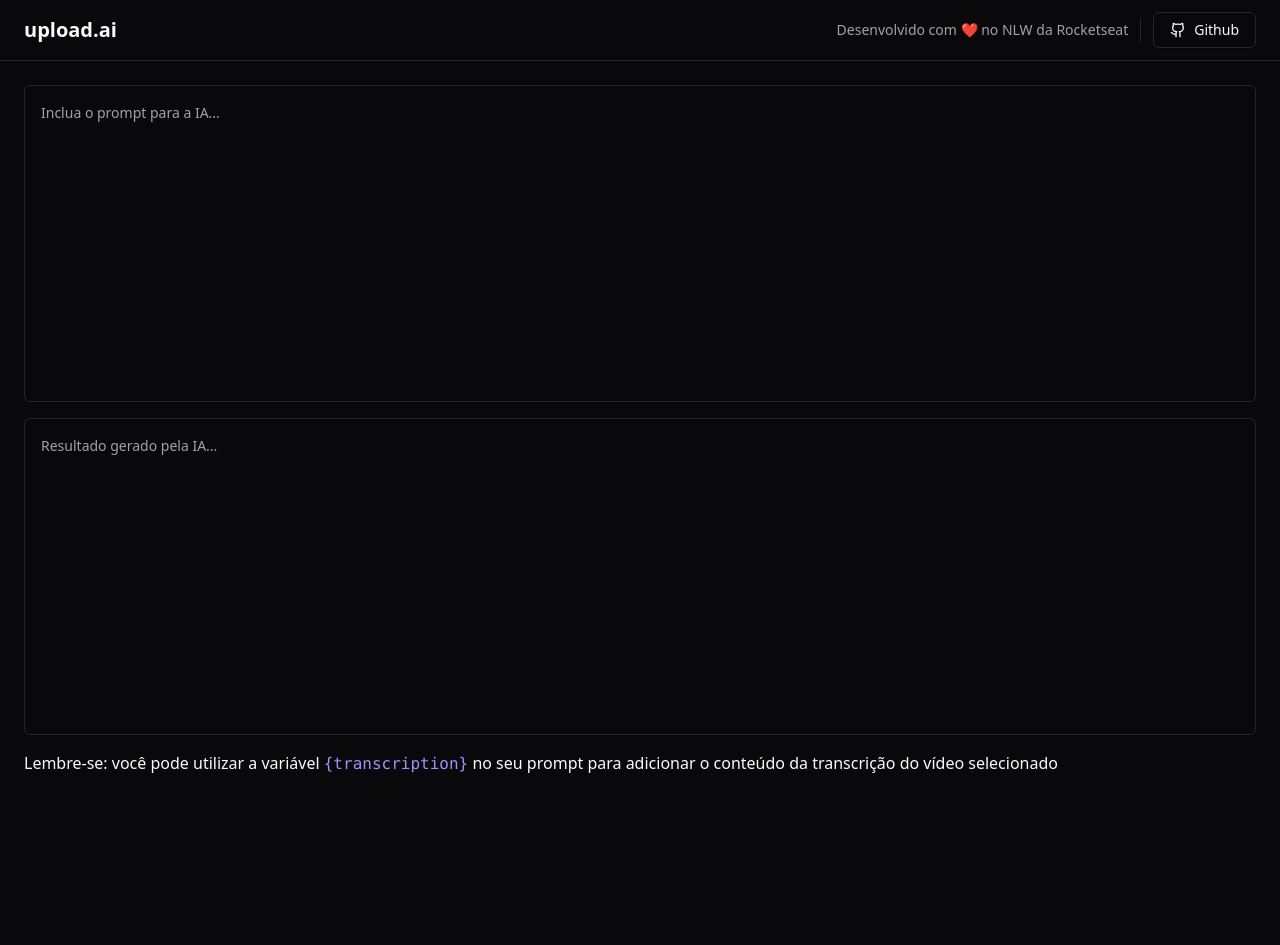
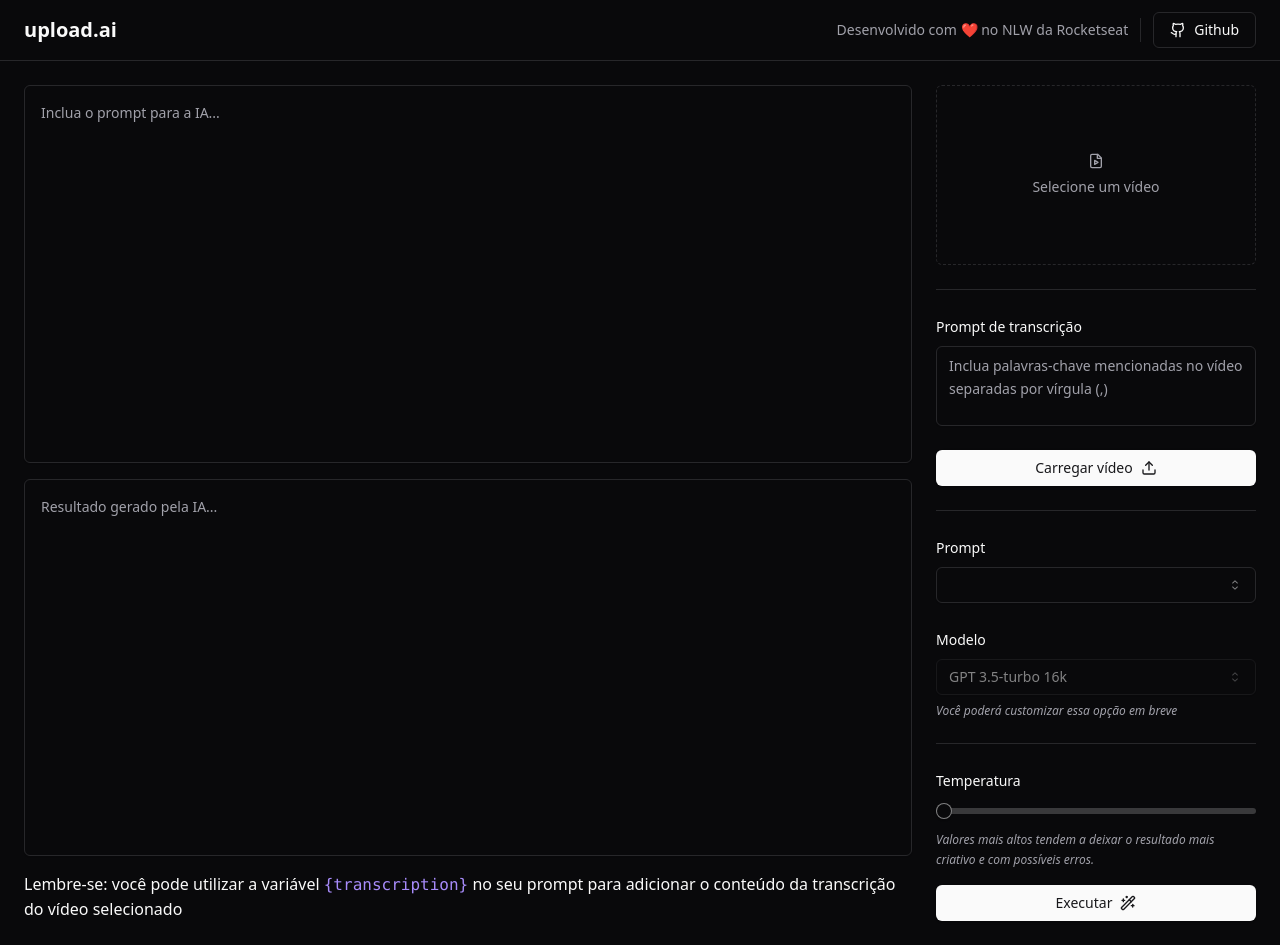
Before and after one commit to danilo-formagio/nlw-upload-ai-web, a React (Vite) app: page / in a window 1280 px wide. Before the commit the page ends 800 px from the top, so only its background shows below. Built offline with nearby package versions, Linux system fonts and the light colour scheme.

Commit message:
Create side area containing fields, slider and video upload

```diff
--- a/package.json
+++ b/package.json
@@ -11,7 +11,10 @@
   },
   "dependencies": {
     "@radix-ui/react-icons": "^1.3.0",
+    "@radix-ui/react-label": "^2.0.2",
+    "@radix-ui/react-select": "^1.2.2",
     "@radix-ui/react-separator": "^1.0.3",
+    "@radix-ui/react-slider": "^1.1.2",
     "@radix-ui/react-slot": "^1.0.2",
     "class-variance-authority": "^0.7.0",
     "clsx": "^2.0.0",
--- a/src/App.tsx
+++ b/src/App.tsx
@@ -1,7 +1,10 @@
-import { Github } from "lucide-react";
+import { FileVideo, Github, Upload, Wand2 } from "lucide-react";
 import { Button } from "./components/ui/button";
 import { Separator } from "./components/ui/separator";
 import { Textarea } from "./components/ui/textarea";
+import { Label } from "./components/ui/label";
+import { Select, SelectContent, SelectItem, SelectTrigger, SelectValue } from "./components/ui/select";
+import { Slider } from "./components/ui/slider";
 
 export function App() {
   return (
@@ -39,6 +42,87 @@
 
           <p>Lembre-se: você pode utilizar a variável <code className="text-violet-400">{'{transcription}'}</code> no seu prompt para adicionar o conteúdo da transcrição do vídeo selecionado</p>
         </div>
+
+        <aside className="w-80 space-y-6">
+          <form className="space-y-6">
+            <label
+              htmlFor="video"
+              className="border flex rounded-md aspect-video cursor-pointer border-dashed text-sm flex-col gap-2 items-center justify-center text-muted-foreground hover:bg-primary/5"
+            >
+              <FileVideo className="w-4 h-4" />
+              Selecione um vídeo
+            </label>
+
+            <input type="file" id="video" accept="video/mp4" className="sr-only" />
+
+            <Separator />
+
+            <div className="space-y-2">
+              <Label htmlFor="transcription_prompt">Prompt de transcrição</Label>
+              <Textarea
+                id="transcription_prompt"
+                className="h-20 leading-relaxed resize-none"
+                placeholder="Inclua palavras-chave mencionadas no vídeo separadas por vírgula (,)"
+              />
+            </div>
+
+            <Button type="submit" className="w-full">
+              Carregar vídeo
+              <Upload className="w-4 h-4 ml-2" />
+            </Button>
+          </form>
+
+          <Separator />
+
+          <form className="space-y-6">
+            <div className="space-y-2">
+              <Label>Prompt</Label>
+              <Select>
+                <SelectTrigger>
+                  <SelectValue />
+                </SelectTrigger>
+                <SelectContent>
+                  <SelectItem value="title">Título do Youtube</SelectItem>
+                  <SelectItem value="description">Descrição do Youtube</SelectItem>
+                </SelectContent>
+              </Select>
+            </div>
+
+            <div className="space-y-2">
+              <Label>Modelo</Label>
+              <Select disabled defaultValue="gpt3.5">
+                <SelectTrigger>
+                  <SelectValue />
+                </SelectTrigger>
+                <SelectContent>
+                  <SelectItem value="gpt3.5">GPT 3.5-turbo 16k</SelectItem>
+                </SelectContent>
+              </Select>
+              <span className="block text-xs text-muted-foreground italic">
+                Você poderá customizar essa opção em breve
+              </span>
+            </div>
+
+            <Separator />
+
+            <div className="space-y-4">
+              <Label>Temperatura</Label>
+              <Slider
+                min={0}
+                max={1}
+                step={0.1}
+              />
+              <span className="block text-xs text-muted-foreground italic leading-relaxed">
+                Valores mais altos tendem a deixar o resultado mais criativo e com possíveis erros.
+              </span>
+
+              <Button type="submit" className="w-full">
+                Executar
+                <Wand2 className="w-4 h-4 ml-2" />
+              </Button>
+            </div>
+          </form>
+        </aside>
       </main>
     </div>
   )
--- /dev/null
+++ b/src/components/ui/label.tsx
@@ -0,0 +1,24 @@
+import * as React from "react"
+import * as LabelPrimitive from "@radix-ui/react-label"
+import { cva, type VariantProps } from "class-variance-authority"
+
+import { cn } from "@/lib/utils"
+
+const labelVariants = cva(
+  "text-sm font-medium leading-none peer-disabled:cursor-not-allowed peer-disabled:opacity-70"
+)
+
+const Label = React.forwardRef<
+  React.ElementRef<typeof LabelPrimitive.Root>,
+  React.ComponentPropsWithoutRef<typeof LabelPrimitive.Root> &
+    VariantProps<typeof labelVariants>
+>(({ className, ...props }, ref) => (
+  <LabelPrimitive.Root
+    ref={ref}
+    className={cn(labelVariants(), className)}
+    {...props}
+  />
+))
+Label.displayName = LabelPrimitive.Root.displayName
+
+export { Label }
--- /dev/null
+++ b/src/components/ui/select.tsx
@@ -0,0 +1,118 @@
+import * as React from "react"
+import { CaretSortIcon, CheckIcon } from "@radix-ui/react-icons"
+import * as SelectPrimitive from "@radix-ui/react-select"
+
+import { cn } from "@/lib/utils"
+
+const Select = SelectPrimitive.Root
+
+const SelectGroup = SelectPrimitive.Group
+
+const SelectValue = SelectPrimitive.Value
+
+const SelectTrigger = React.forwardRef<
+  React.ElementRef<typeof SelectPrimitive.Trigger>,
+  React.ComponentPropsWithoutRef<typeof SelectPrimitive.Trigger>
+>(({ className, children, ...props }, ref) => (
+  <SelectPrimitive.Trigger
+    ref={ref}
+    className={cn(
+      "flex h-9 w-full items-center justify-between rounded-md border border-input bg-transparent px-3 py-2 text-sm shadow-sm ring-offset-background placeholder:text-muted-foreground focus:outline-none focus:ring-1 focus:ring-ring disabled:cursor-not-allowed disabled:opacity-50",
+      className
+    )}
+    {...props}
+  >
+    {children}
+    <SelectPrimitive.Icon asChild>
+      <CaretSortIcon className="h-4 w-4 opacity-50" />
+    </SelectPrimitive.Icon>
+  </SelectPrimitive.Trigger>
+))
+SelectTrigger.displayName = SelectPrimitive.Trigger.displayName
+
+const SelectContent = React.forwardRef<
+  React.ElementRef<typeof SelectPrimitive.Content>,
+  React.ComponentPropsWithoutRef<typeof SelectPrimitive.Content>
+>(({ className, children, position = "popper", ...props }, ref) => (
+  <SelectPrimitive.Portal>
+    <SelectPrimitive.Content
+      ref={ref}
+      className={cn(
+        "relative z-50 min-w-[8rem] overflow-hidden rounded-md border bg-popover text-popover-foreground shadow-md data-[state=open]:animate-in data-[state=closed]:animate-out data-[state=closed]:fade-out-0 data-[state=open]:fade-in-0 data-[state=closed]:zoom-out-95 data-[state=open]:zoom-in-95 data-[side=bottom]:slide-in-from-top-2 data-[side=left]:slide-in-from-right-2 data-[side=right]:slide-in-from-left-2 data-[side=top]:slide-in-from-bottom-2",
+        position === "popper" &&
+          "data-[side=bottom]:translate-y-1 data-[side=left]:-translate-x-1 data-[side=right]:translate-x-1 data-[side=top]:-translate-y-1",
+        className
+      )}
+      position={position}
+      {...props}
+    >
+      <SelectPrimitive.Viewport
+        className={cn(
+          "p-1",
+          position === "popper" &&
+            "h-[var(--radix-select-trigger-height)] w-full min-w-[var(--radix-select-trigger-width)]"
+        )}
+      >
+        {children}
+      </SelectPrimitive.Viewport>
+    </SelectPrimitive.Content>
+  </SelectPrimitive.Portal>
+))
+SelectContent.displayName = SelectPrimitive.Content.displayName
+
+const SelectLabel = React.forwardRef<
+  React.ElementRef<typeof SelectPrimitive.Label>,
+  React.ComponentPropsWithoutRef<typeof SelectPrimitive.Label>
+>(({ className, ...props }, ref) => (
+  <SelectPrimitive.Label
+    ref={ref}
+    className={cn("px-2 py-1.5 text-sm font-semibold", className)}
+    {...props}
+  />
+))
+SelectLabel.displayName = SelectPrimitive.Label.displayName
+
+const SelectItem = React.forwardRef<
+  React.ElementRef<typeof SelectPrimitive.Item>,
+  React.ComponentPropsWithoutRef<typeof SelectPrimitive.Item>
+>(({ className, children, ...props }, ref) => (
+  <SelectPrimitive.Item
+    ref={ref}
+    className={cn(
+      "relative flex w-full cursor-default select-none items-center rounded-sm py-1.5 pl-2 pr-8 text-sm outline-none focus:bg-accent focus:text-accent-foreground data-[disabled]:pointer-events-none data-[disabled]:opacity-50",
+      className
+    )}
+    {...props}
+  >
+    <span className="absolute right-2 flex h-3.5 w-3.5 items-center justify-center">
+      <SelectPrimitive.ItemIndicator>
+        <CheckIcon className="h-4 w-4" />
+      </SelectPrimitive.ItemIndicator>
+    </span>
+    <SelectPrimitive.ItemText>{children}</SelectPrimitive.ItemText>
+  </SelectPrimitive.Item>
+))
+SelectItem.displayName = SelectPrimitive.Item.displayName
+
+const SelectSeparator = React.forwardRef<
+  React.ElementRef<typeof SelectPrimitive.Separator>,
+  React.ComponentPropsWithoutRef<typeof SelectPrimitive.Separator>
+>(({ className, ...props }, ref) => (
+  <SelectPrimitive.Separator
+    ref={ref}
+    className={cn("-mx-1 my-1 h-px bg-muted", className)}
+    {...props}
+  />
+))
+SelectSeparator.displayName = SelectPrimitive.Separator.displayName
+
+export {
+  Select,
+  SelectGroup,
+  SelectValue,
+  SelectTrigger,
+  SelectContent,
+  SelectLabel,
+  SelectItem,
+  SelectSeparator,
+}
--- /dev/null
+++ b/src/components/ui/slider.tsx
@@ -0,0 +1,26 @@
+import * as React from "react"
+import * as SliderPrimitive from "@radix-ui/react-slider"
+
+import { cn } from "@/lib/utils"
+
+const Slider = React.forwardRef<
+  React.ElementRef<typeof SliderPrimitive.Root>,
+  React.ComponentPropsWithoutRef<typeof SliderPrimitive.Root>
+>(({ className, ...props }, ref) => (
+  <SliderPrimitive.Root
+    ref={ref}
+    className={cn(
+      "relative flex w-full touch-none select-none items-center",
+      className
+    )}
+    {...props}
+  >
+    <SliderPrimitive.Track className="relative h-1.5 w-full grow overflow-hidden rounded-full bg-primary/20">
+      <SliderPrimitive.Range className="absolute h-full bg-primary" />
+    </SliderPrimitive.Track>
+    <SliderPrimitive.Thumb className="block h-4 w-4 rounded-full border border-primary/50 bg-background shadow transition-colors focus-visible:outline-none focus-visible:ring-1 focus-visible:ring-ring disabled:pointer-events-none disabled:opacity-50" />
+  </SliderPrimitive.Root>
+))
+Slider.displayName = SliderPrimitive.Root.displayName
+
+export { Slider }
```
Also changed, not shown: 1 other file (tests, documents, lock files or other folders).
